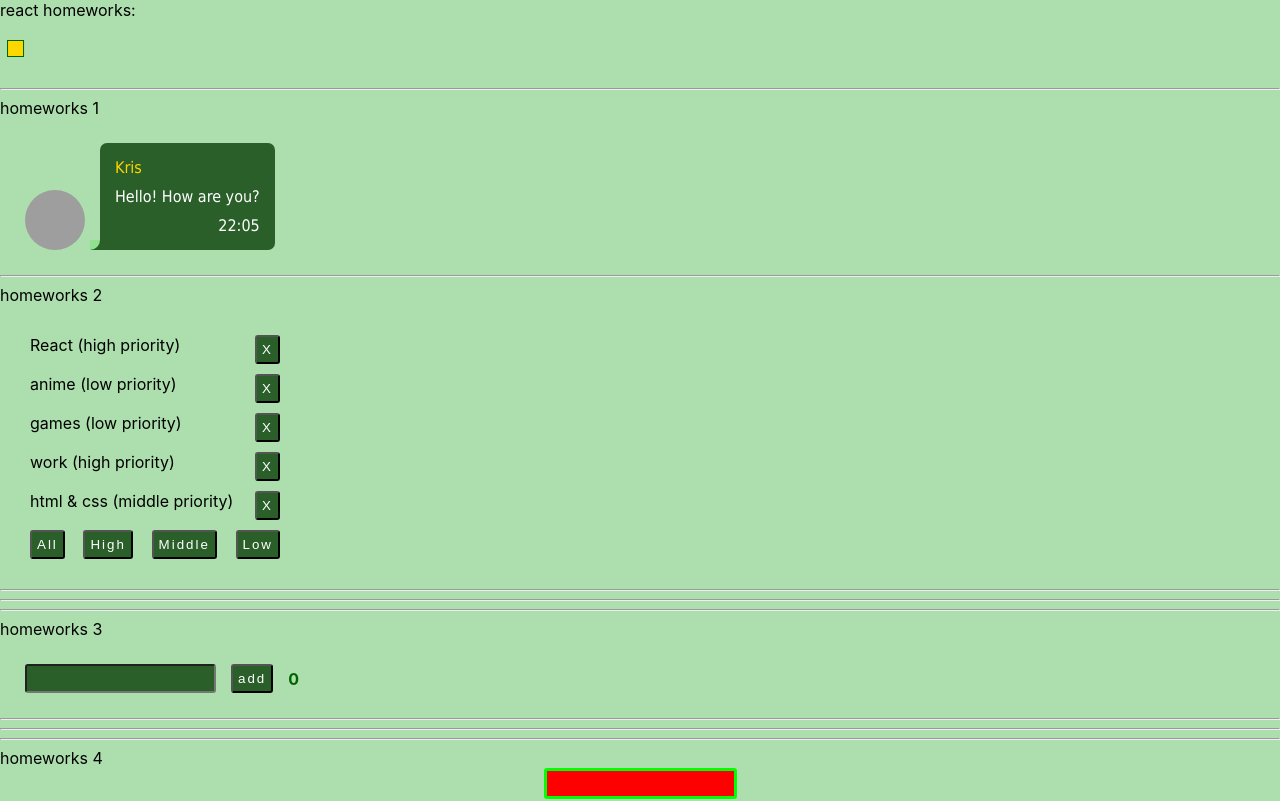
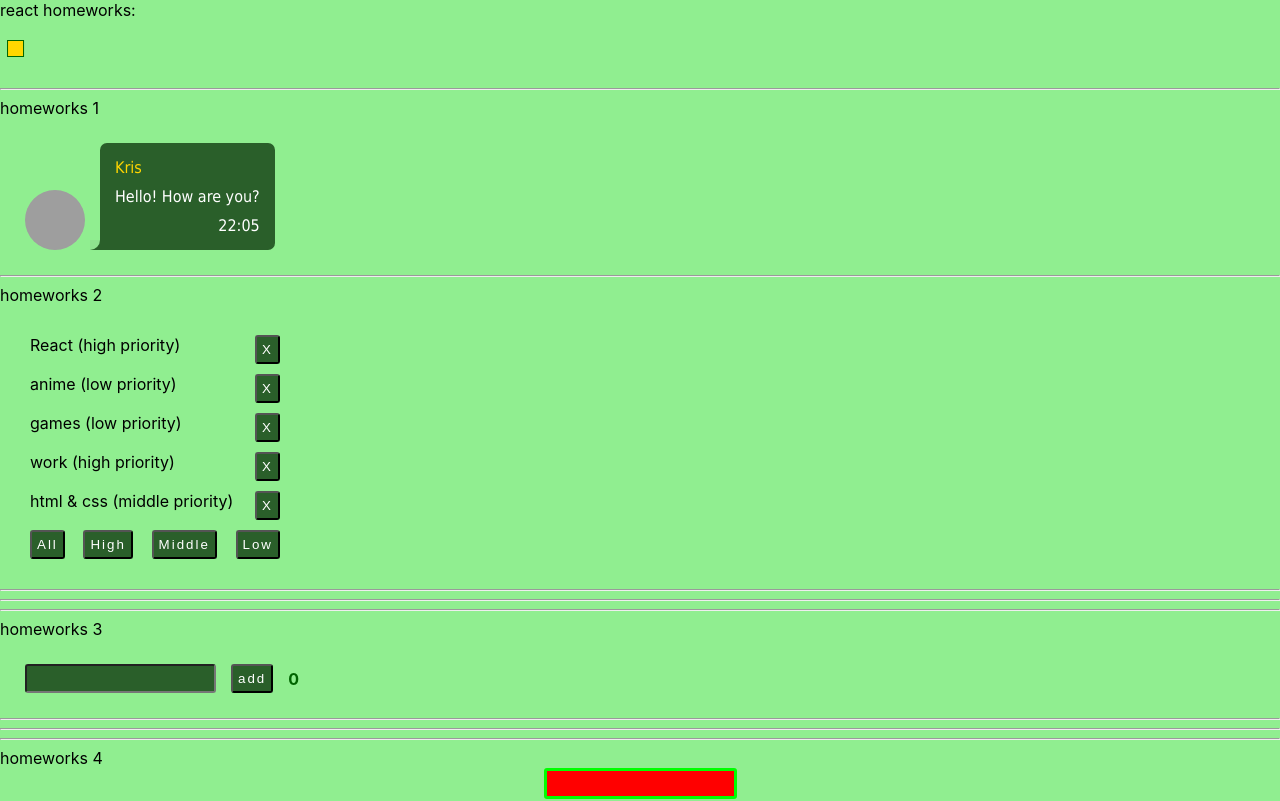
Before and after one commit to ElenaBoyko1992/tasks_from_Ignat_2, a React (Create React App) app: page /#/pre-junior in a window 1280 px wide. Shown: the top 801 px of the page. Built offline with nearby package versions, Linux system fonts and the light colour scheme; grey boxes are pictures that could not be loaded.

Commit message:
13/12/22 (12 homework)

```diff
--- a/src/index.css
+++ b/src/index.css
@@ -6,6 +6,7 @@ body {
     -webkit-font-smoothing: antialiased;
     -moz-osx-font-smoothing: grayscale;
     background: rgba(28, 164, 28, 0.36);
+
 }
 
 code {
--- a/src/p1-main/m1-ui/u1-app/App.module.css
+++ b/src/p1-main/m1-ui/u1-app/App.module.css
@@ -1,3 +1,4 @@
 .App {
-
+    min-height: 100vh;
+    margin: 0 0 -10px 0;
 }
--- a/src/p1-main/m1-ui/u1-app/App.tsx
+++ b/src/p1-main/m1-ui/u1-app/App.tsx
@@ -1,14 +1,18 @@
 import React from 'react'
 import s from './App.module.css'
+import style from "../../../p2-homeworks/h12/HW12.module.css";
 import HW1 from '../../../p2-homeworks/h1/HW1'
 import HW2 from "../../../p2-homeworks/h2/HW2";
 import HW3 from "../../../p2-homeworks/h3/HW3";
 import HW4 from "../../../p2-homeworks/h4/HW4";
 import HW5 from "../../../p2-homeworks/h5-rrd-v6/HW5";
+import {useSelector} from "react-redux";
+import {AppStoreType} from "../../../p2-homeworks/h10/bll/store";
 
 function App() {
+    const theme = useSelector<AppStoreType, string>(state => state.theme.theme);
     return (
-        <div className={s.App}>
+        <div className={`${s.App} ${style[theme]}`}>
             <div>react homeworks:</div>
 {/*         <HW1/>
             <HW2/>
--- a/src/p2-homeworks/h12/HW12.tsx
+++ b/src/p2-homeworks/h12/HW12.tsx
@@ -11,7 +11,7 @@ const themes = ['some', 'dark', 'red', 'yellow'];
 function HW12() {
     //const theme = 'some'; // useSelector
 
-    const theme = useSelector<AppStoreType, StateType>(state => state.theme).theme
+    const theme = useSelector<AppStoreType, string>(state => state.theme.theme);
     const dispatch = useDispatch()
 
     // useDispatch, onChangeCallback
@@ -24,9 +24,9 @@ function HW12() {
         <div className={s[theme]}>
             <hr/>
             <div className={commonstyle.wrapper}>
-                            <span className={`${s.text} ${s[theme + '-text']}`}>
+                <span className={`${s.text} ${s[theme + '-text']}`}>
                 homeworks 12
-            </span>
+                </span>
 
                 {/*should work (должно работать)*/}
                 {/*SuperSelect or SuperRadio*/}
```
